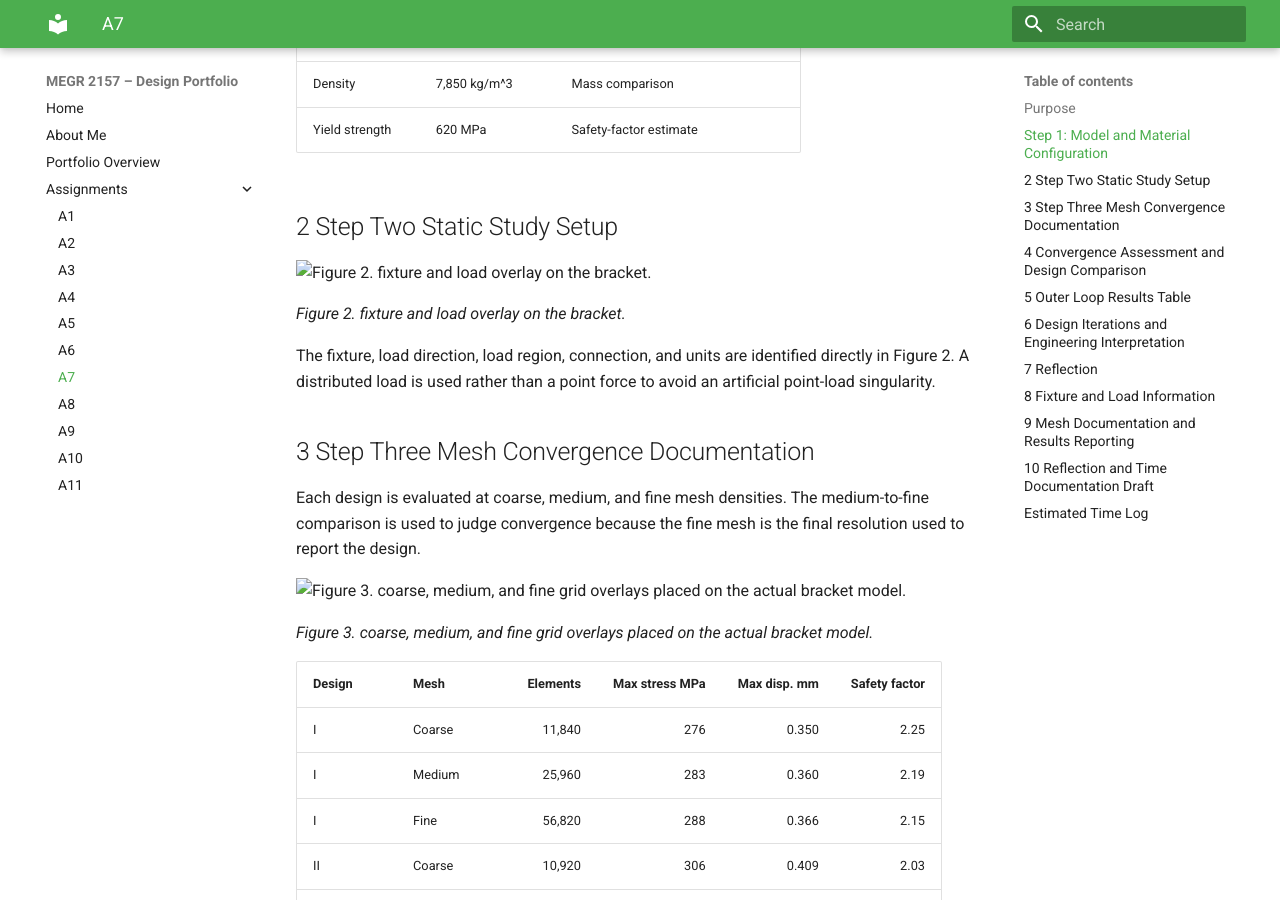
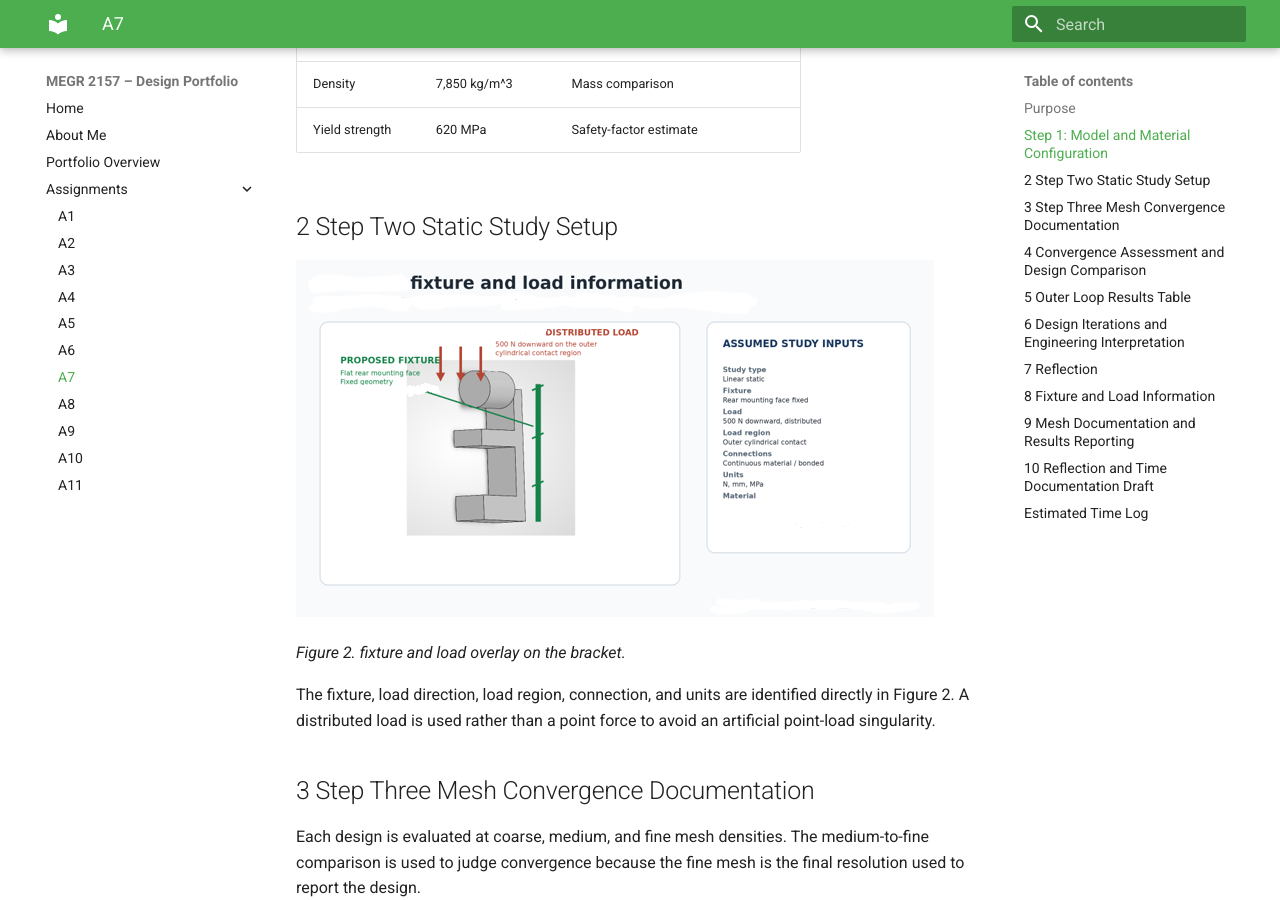
Before and after one commit to kdedrick123/MEGR-portfolio-, an MkDocs documentation site: the page built from docs/assignments/A07/index.md, in a window 1280 px wide and 900 px high, scrolled down 1315 px. Built offline with MkDocs 1.6.1 and Material for MkDocs 9.7.7, drawn with Linux system fonts in a browser that asks for light colours.

Commit message:
Fix image paths in index.md for assignment A07
Updated image paths in the markdown file to remove 'assets/' prefix for better accessibility.

```diff
--- a/docs/assignments/A07/index.md
+++ b/docs/assignments/A07/index.md
@@ -30,7 +30,7 @@ The part is modeled as a continuous solid bracket. The generic alloy-steel mater
 
 ## 2 Step Two Static Study Setup
 
-![Figure 2. fixture and load overlay on the bracket.](assets/Picture1.png)
+![Figure 2. fixture and load overlay on the bracket.](Picture1.png)
 
 *Figure 2. fixture and load overlay on the bracket.*
 
@@ -40,7 +40,7 @@ The fixture, load direction, load region, connection, and units are identified d
 
 Each design is evaluated at coarse, medium, and fine mesh densities. The medium-to-fine comparison is used to judge convergence because the fine mesh is the final resolution used to report the design.
 
-![Figure 3. coarse, medium, and fine grid overlays placed on the actual bracket model.](assets/Picture3.png)
+![Figure 3. coarse, medium, and fine grid overlays placed on the actual bracket model.](Picture3.png)
 
 *Figure 3. coarse, medium, and fine grid overlays placed on the actual bracket model.*
 
@@ -57,7 +57,7 @@ Each design is evaluated at coarse, medium, and fine mesh densities. The medium-
 
 ## 4 Convergence Assessment and Design Comparison
 
-![Figure 4. mesh-response trends.](assets/Picture4.png)
+![Figure 4. mesh-response trends.](Picture4.png)
 
 *Figure 4. mesh-response trends.*
 
@@ -97,7 +97,7 @@ Design III further lightens the noncritical outer body. Stress and displacement
 
 The following setup is a reasonable starting point for a simple linear-static bracket study. The main goal is to restrain the real mounting surface and apply the load where the cylindrical contact would transfer force into the bracket.
 
-![Figure 5. fixture and load overlay on the bracket.](assets/Picture5.png)
+![Figure 5. fixture and load overlay on the bracket.](Picture5.png)
 
 *Figure 5. fixture and load overlay on the bracket.*
 
@@ -113,7 +113,7 @@ The following setup is a reasonable starting point for a simple linear-static br
 
 ## 9 Mesh Documentation and Results Reporting
 
-![Figure 6. coarse, medium, and fine](assets/Picture6.png)
+![Figure 6. coarse, medium, and fine](Picture6.png)
 
 *Figure 6. coarse, medium, and fine*
 
```
